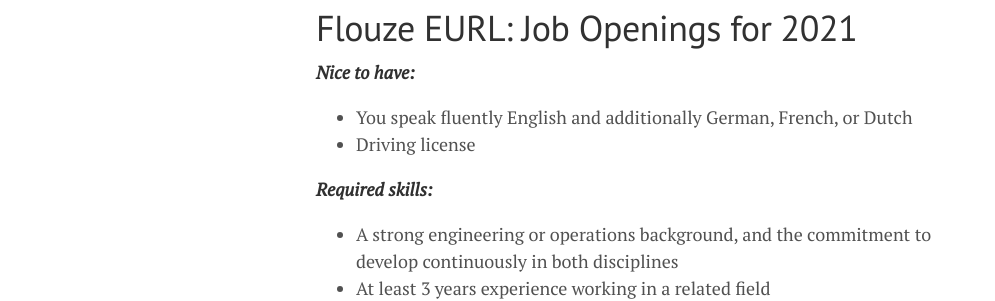
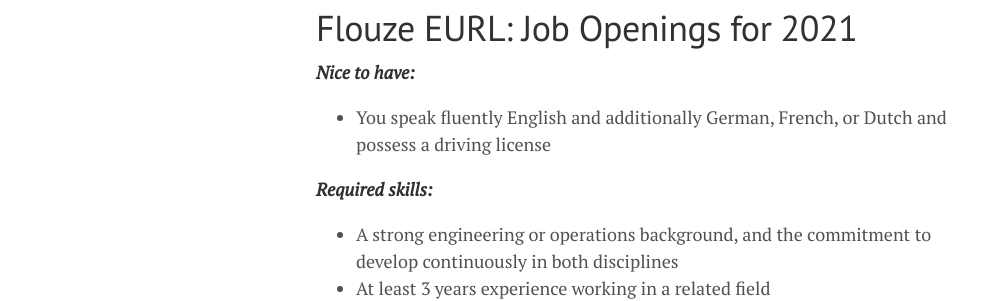
Before and after one commit to lgeurts/lgeurts.github.io, a Jekyll site: the page built from APPLICATION_FORM.md, in a window 1280 px wide. Shown: the part 266-567 px from the top of the page, without its empty margins (0-995 px from the left). Built offline with Jekyll 4.4.1, drawn with Linux system fonts in a browser that asks for light colours; nearby versions of some CDN libraries; our own code applies the rules of GitHub Pages for plain Markdown files.

Commit message:
Update APPLICATION_FORM.md

```diff
--- a/APPLICATION_FORM.md
+++ b/APPLICATION_FORM.md
@@ -4,8 +4,7 @@
 
 ***Nice to have:***
 
-- You speak fluently English and additionally German, French, or Dutch
-- Driving license
+- You speak fluently English and additionally German, French, or Dutch and possess a driving license
 
 ***Required skills:***
 
```
